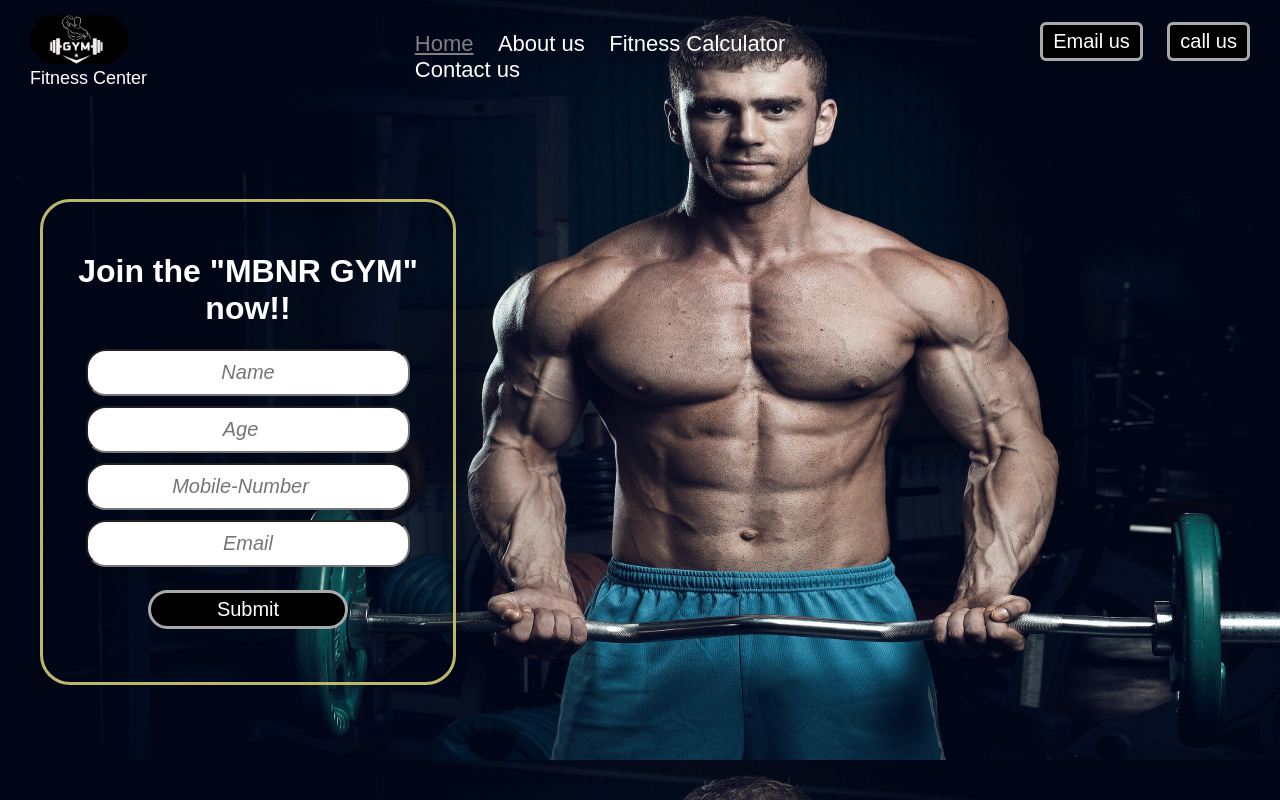
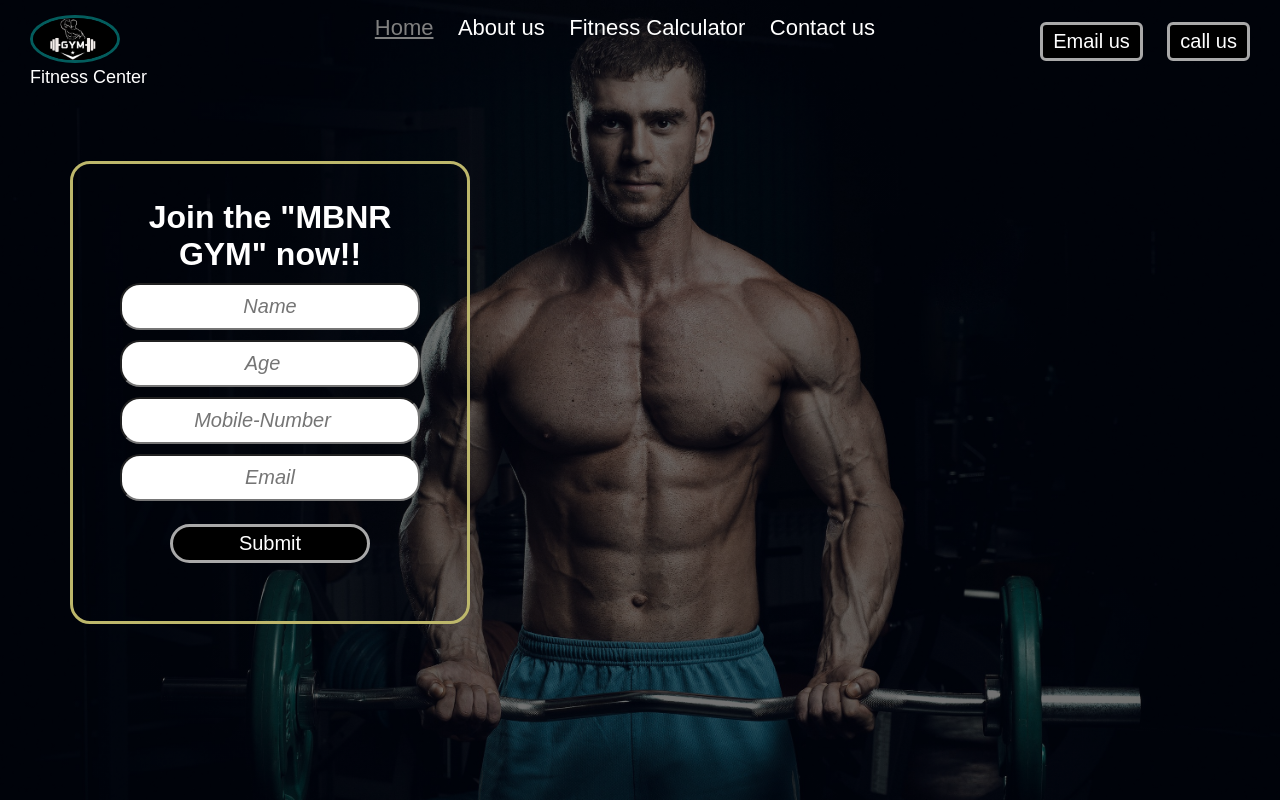
Before and after one commit to vishlavathprashanth2807/Gym-Fitness-Center, a plain HTML site: page index.html in a window 1280 px wide. Drawn offline with Linux system fonts and the light colour scheme; a web font is replaced by a local one.

Commit message:
Add files via upload

```diff
--- a/css/index.css
+++ b/css/index.css
@@ -1,13 +1,25 @@
 
 /* CSS reset */
+*{
+    margin: 0px;
+    padding: 0px;
+    box-sizing: border-box;
+}
 body {
     font-family: "Iceland", sans-serif;
-    margin: 0px;
-    padding: 0px;
-    background: url(../img/bg4.jpg);
+    /* margin: 0px;
+    padding: 0px; */
+    /* background: url(../img/bg4.jpg); */
+  background:
+    linear-gradient(rgba(0,0,0,.55),rgba(0,0,0,.55)),
+    url("../img/bg4.jpg");
     color: white;
-    background-size: 1500px 760px;
+    /* background-size: 1500px 760px; */
     /* background-repeat: no-repeat; */
+    background-size: cover;
+background-position: center top;
+background-repeat: no-repeat;
+background-attachment: fixed;
 }
 
 .left {
@@ -19,9 +31,10 @@ body {
 }
 
 .left img {
-    width: 98px;
+    width: 90px;
     filter: invert(100%);
-    border-radius: 30px;
+    border: 3px solid rgb(252, 162, 162);
+    border-radius: 50%;
 }
 
 .left div {
@@ -85,10 +98,10 @@ body {
 
 .container {
     border: 3px solid darkkhaki;
-    width: 350px;
-    margin: 100px 40px;
-    padding: 30px;
-    border-radius: 30px;
+    width: 400px;
+    margin: 120px 70px;
+    padding: 35px;
+    border-radius: 20px;
 }
 
 .container h1 {
```
